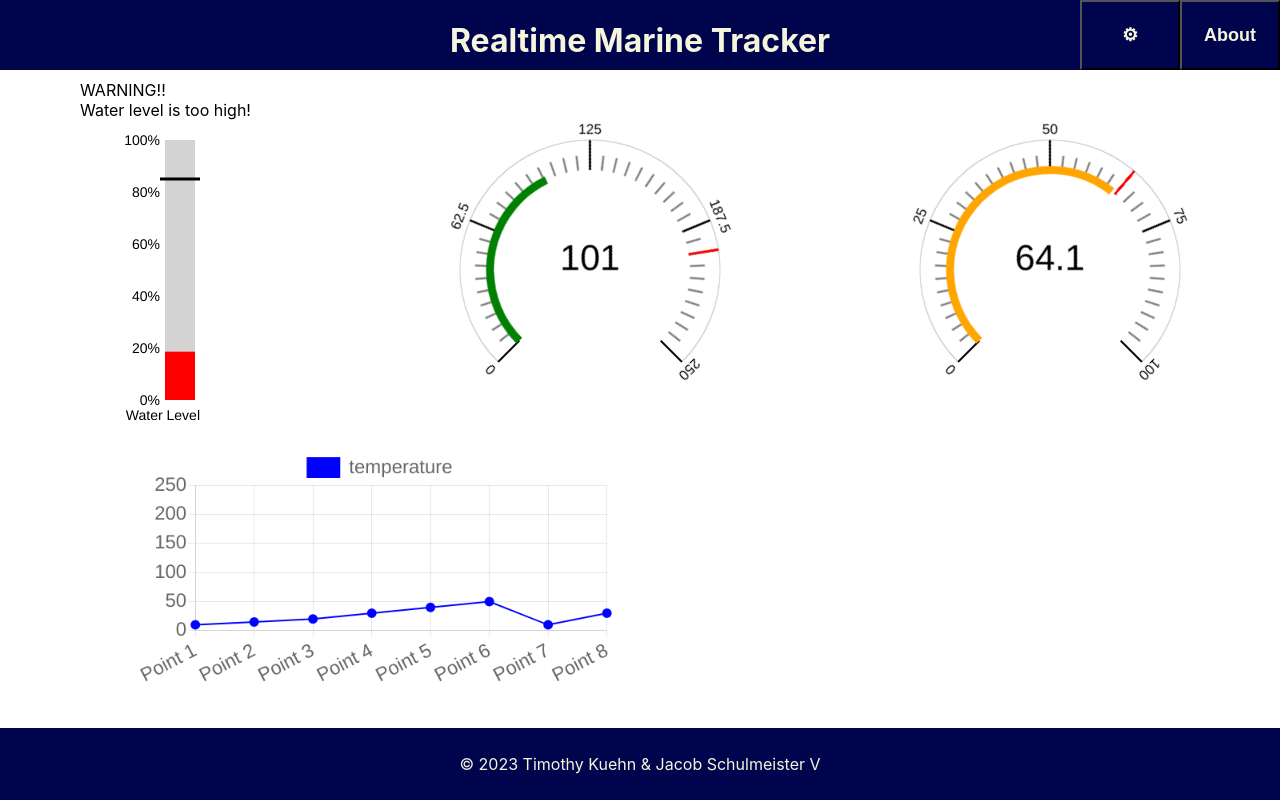
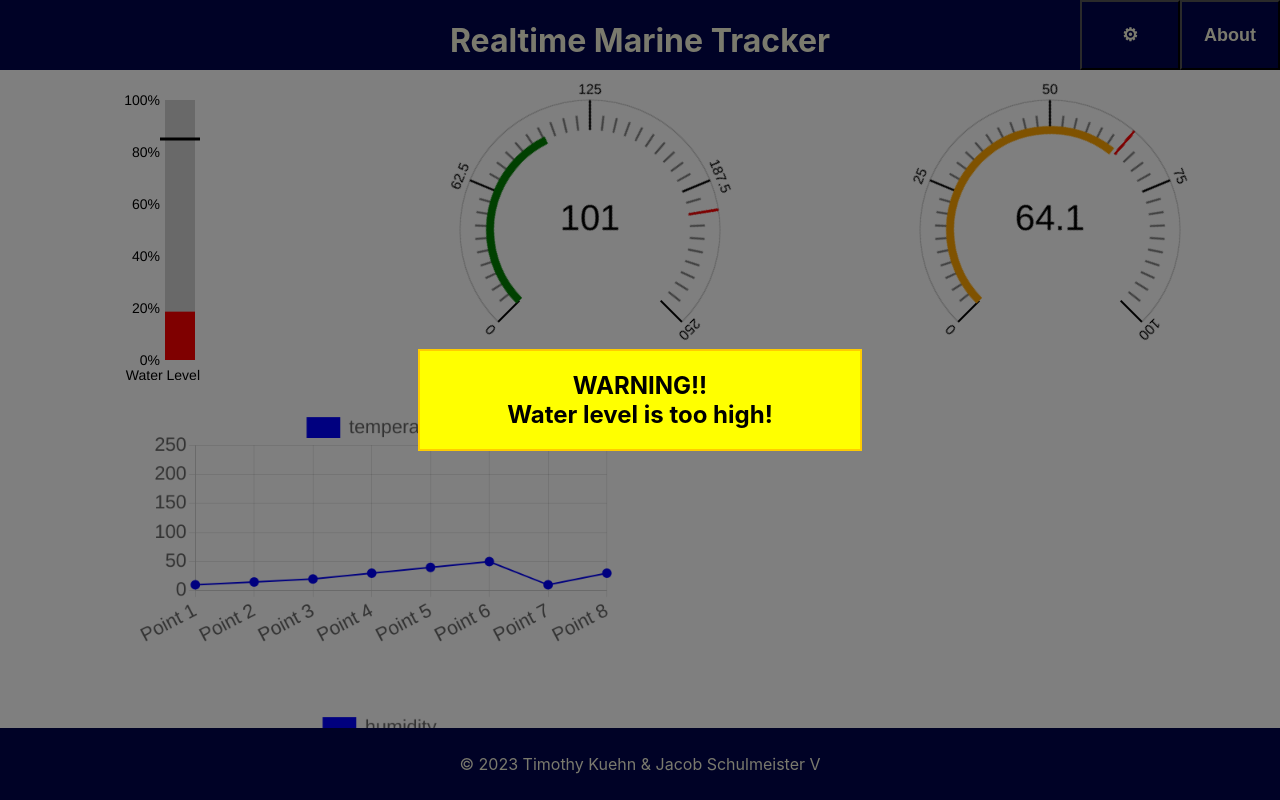
Before and after one commit to GameChanger77/realtime_marine_tracker, a React (Create React App) app: page / in a window 1280 px wide. Shown: the top 800 px of the page. Built offline with nearby package versions, Linux system fonts and the light colour scheme.

Commit message:
Added in warning code back in

```diff
--- a/src/Tracker.css
+++ b/src/Tracker.css
@@ -32,3 +32,32 @@
   width: 600px;
   height: 300px;
 }
+
+#warning {
+  position: fixed;
+  top: 50%;
+  left: 50%;
+  transform: translate(-50%, -50%);
+  width: 70%; /* Adjust the width as needed */
+  max-width: 400px; /* Set a maximum width if desired */
+  background-color: #ffff00; /* Yellow background */
+  color: #000000; /* Black text color */
+  padding: 20px;
+  text-align: center;
+  font-size: 24px; /* Increase font size for a more flashy appearance */
+  font-weight: bold;
+  border: 2px solid #ffcc00; /* Add a border for extra emphasis */
+  z-index: 1000; /* Ensure a high z-index to overlay other elements */
+  display: block;
+}
+
+#overlay {
+  position: fixed;
+  top: 0;
+  left: 0;
+  width: 100%;
+  height: 100%;
+  background-color: rgba(0, 0, 0, 0.5); /* Adjust the alpha channel for transparency */
+  z-index: 999; /* Ensure it's below the warning */
+  display: block;
+}
```
